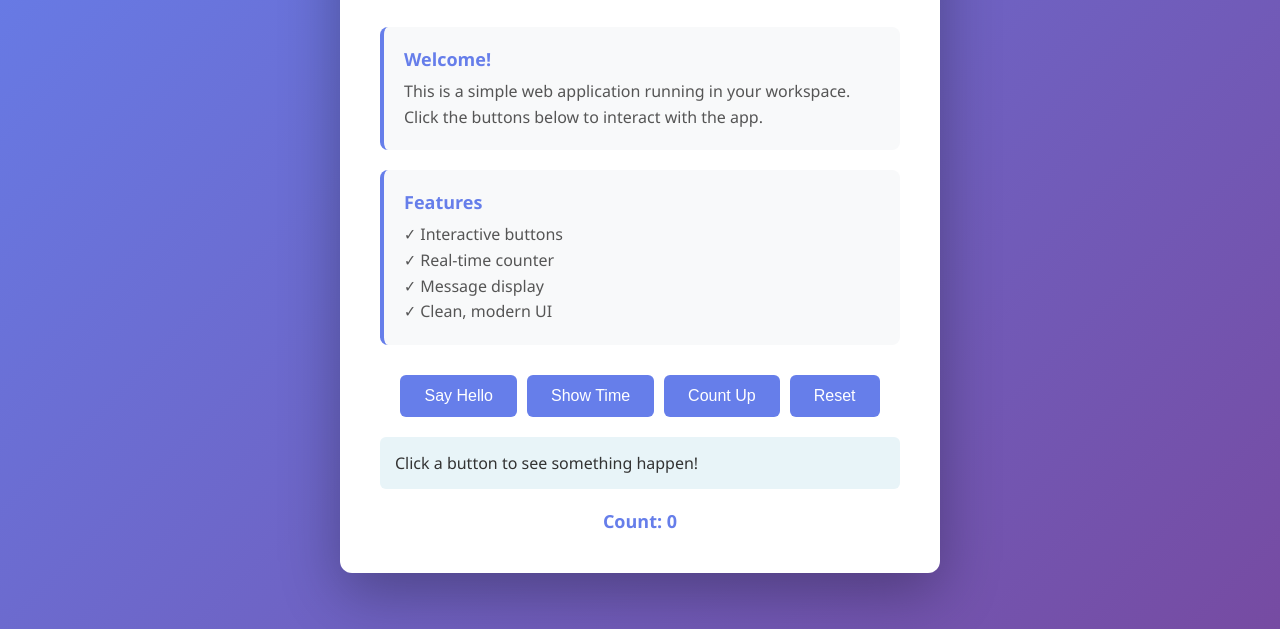
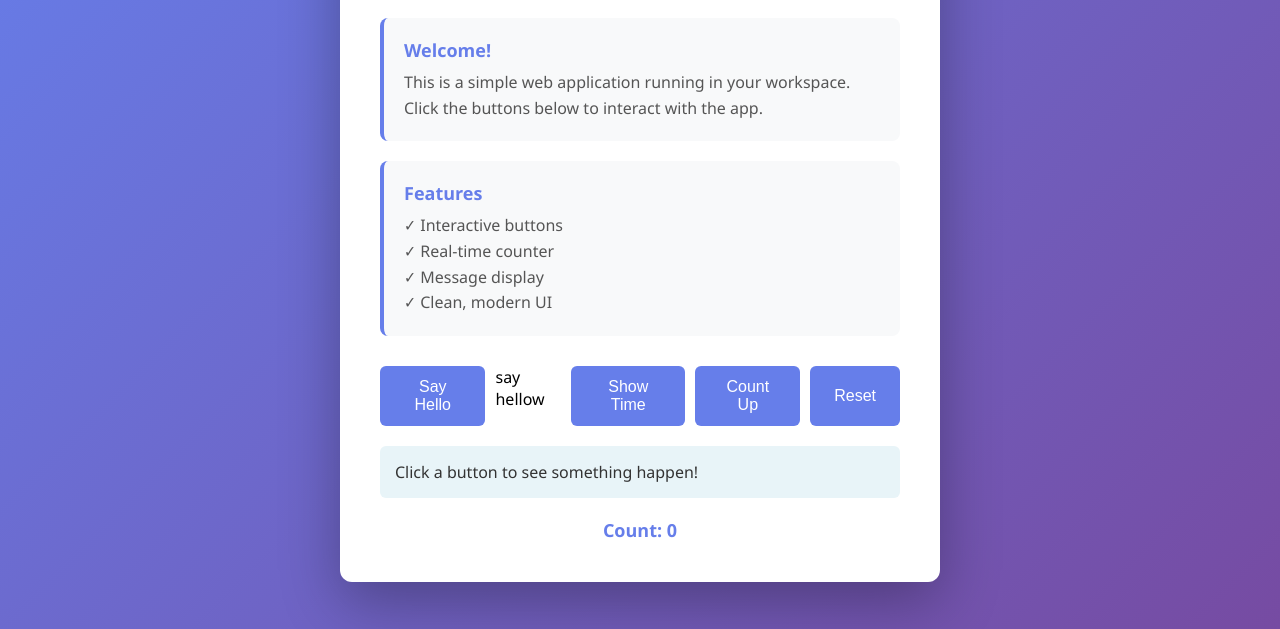
Before and after one commit to tkarlmarx/agent-stack-v113-demo, a website: page index.html in a window 1280 px wide. Shown: the part 171-800 px from the top of the page. Drawn offline with Linux system fonts and the light colour scheme.

Commit message:
Add "say hellow" line to README and index page
- README: added a "Say hellow!" line under the description
- index.html: added a note next to the Say Hello button

```diff
--- a/index.html
+++ b/index.html
@@ -110,6 +110,7 @@
 
         <div class="button-group">
             <button onclick="sayHello()">Say Hello</button>
+            <span class="hello-note">say hellow</span>
             <button onclick="showTime()">Show Time</button>
             <button onclick="increment()">Count Up</button>
             <button onclick="reset()">Reset</button>
```
Also changed, not shown: README.md.
